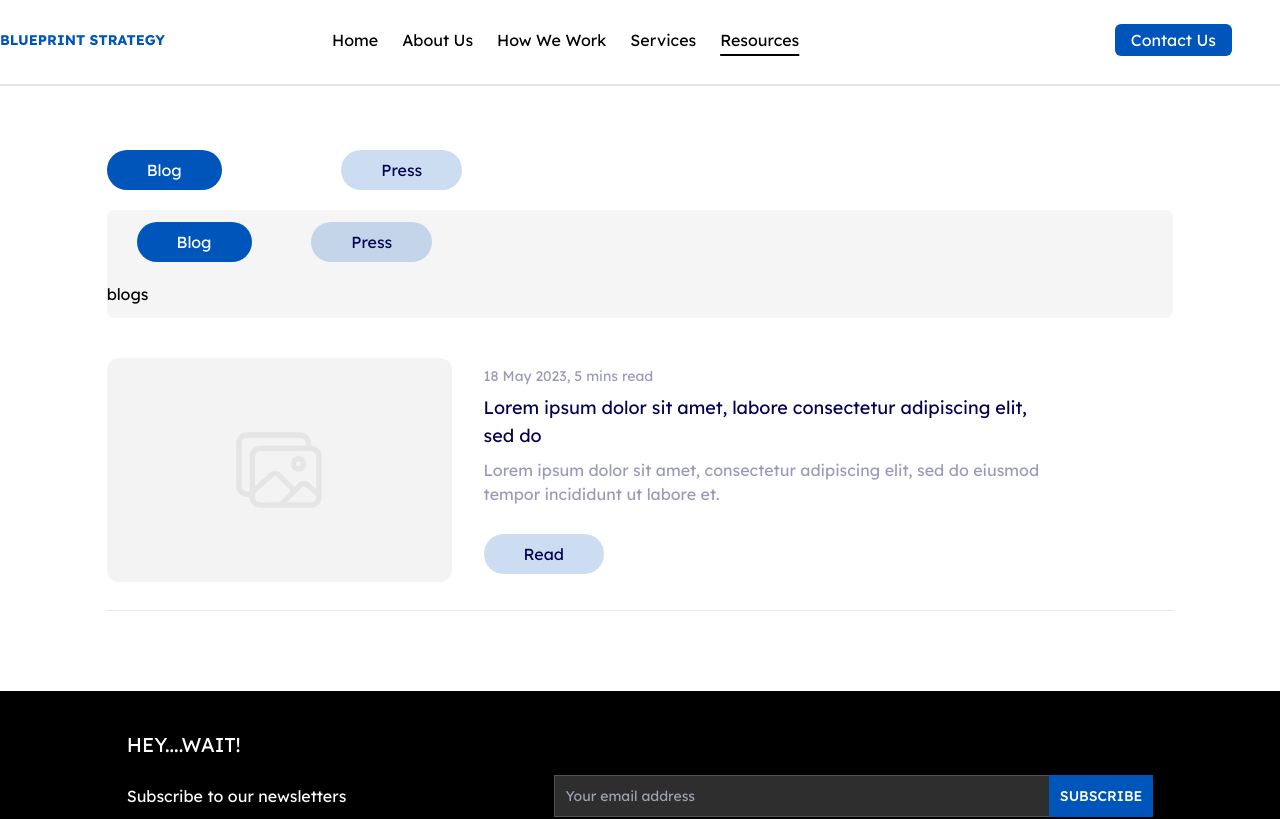
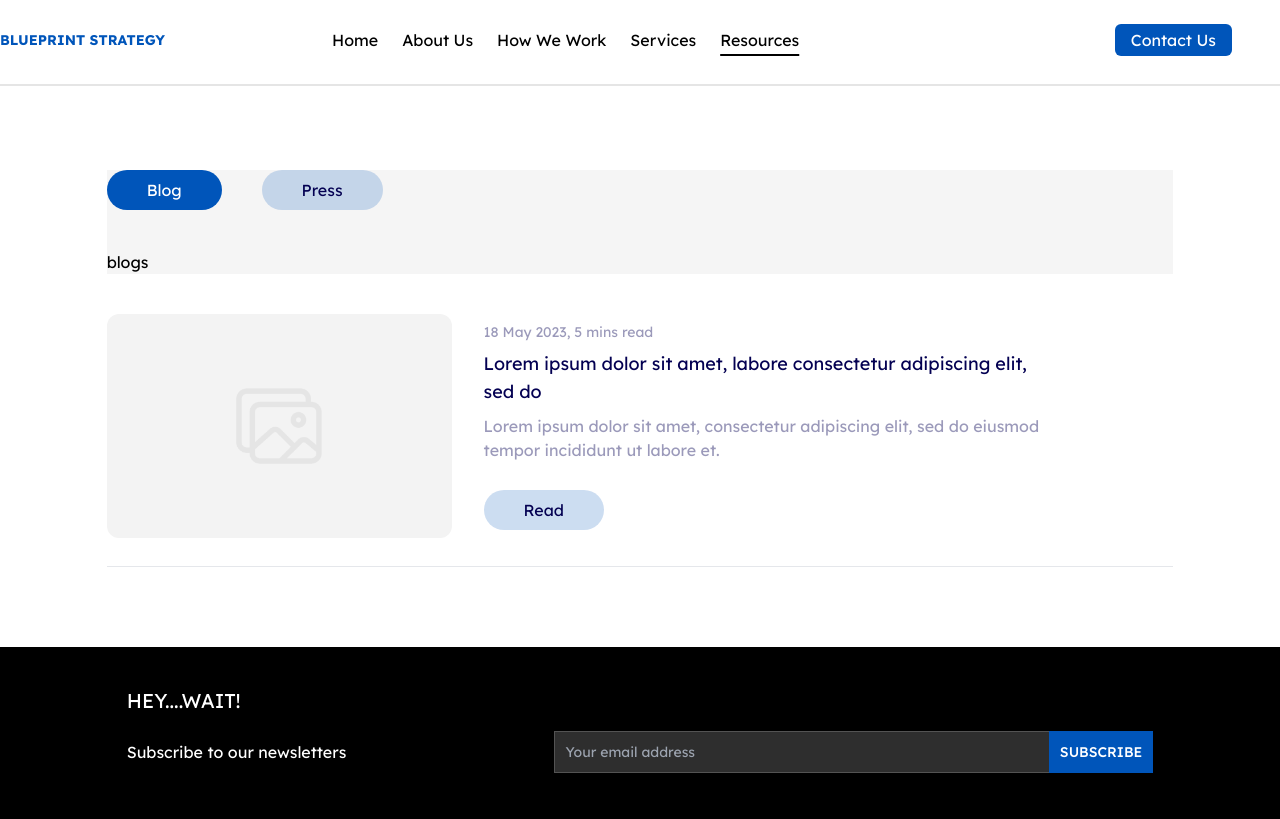
Before and after one commit to EdgarAmpiire/blueprints-web, a React (Create React App) app: page /resources in a window 1280 px wide. Shown: the top 819 px of the page. Built offline with nearby package versions, Linux system fonts and the light colour scheme; what tw-elements would draw is missing.

Commit message:
resources tab

```diff
--- a/src/features/resources/components/Hero.jsx
+++ b/src/features/resources/components/Hero.jsx
@@ -11,27 +11,26 @@ export const Hero = () => {
     <div className="mt-16 ">
       <div className=" flex items-center justify-center ">
         <div className="lg:w-10/12 w-11/12">
-          <div className="w-4/12 flex justify-between">
+          {/* <div className="w-4/12 flex justify-between">
             <button className="bg-[#0055BA] text-white px-10 py-2 rounded-full">
               Blog
             </button>
             <button className="bg-[#0055BA33] text-[#040052] px-10 py-2 rounded-full">
               Press
             </button>
-          </div>
+          </div> */}
 
-           <div className="bg-[#F5F5F5] rounded-lg mt-5">
-          <div className="py-3">
+          <div className="bg-[#F5F5F5] mt-5">
+
               <div className=" border-gray-300">
-              <div className="flex justify-around w-4/12 ">
+                <div className="flex gap-10 w-4/12 ">
                   <button
                     className={
                       isActive === "blog"
                         ? "bg-[#0055BA] text-white px-10 py-2 rounded-full"
                         : "bg-[#0055BA33] text-[#040052] px-10 py-2 rounded-full"
                     }
-                  onClick={() => changeComponent("blog")}
-                >
+                    onClick={() => changeComponent("blog")}>
                     Blog
                   </button>
                   <button
@@ -40,18 +39,16 @@ export const Hero = () => {
                         ? "bg-[#0055BA] text-white px-10 py-2 rounded-full"
                         : "bg-[#0055BA33] text-[#040052] px-10 py-2 rounded-full"
                     }
-                  onClick={() => changeComponent("press")}
-                >
+                    onClick={() => changeComponent("press")}>
                     Press
                   </button>
-
                 </div>
               </div>
-            <div className="mt-5">
+              <div className="mt-10">
                 {isActive === "blog" && "blogs"}
                 {isActive === "press" && "presses"}
               </div>
-          </div>
+
           </div>
 
           <div className="flex gap-8 mt-10">
@@ -60,7 +57,9 @@ export const Hero = () => {
             </div>
             <div className="w-8/12 flex flex-col justify-between py-2 ">
               <div className="lg:w-10/12">
-                <h6 className="text-[#04005266] text-sm">18 May 2023, 5 mins read</h6>
+                <h6 className="text-[#04005266] text-sm">
+                  18 May 2023, 5 mins read
+                </h6>
                 <h3 className="text-[#040052] mt-2 text-lg">
                   Lorem ipsum dolor sit amet, labore consectetur adipiscing
                   elit, sed do
@@ -77,9 +76,7 @@ export const Hero = () => {
               </div>
             </div>
           </div>
-          <div className="border-b mt-7">
-
-          </div>
+          <div className="border-b mt-7"></div>
         </div>
       </div>
     </div>
```
Lines whose indentation alone changed are shown as unchanged.
